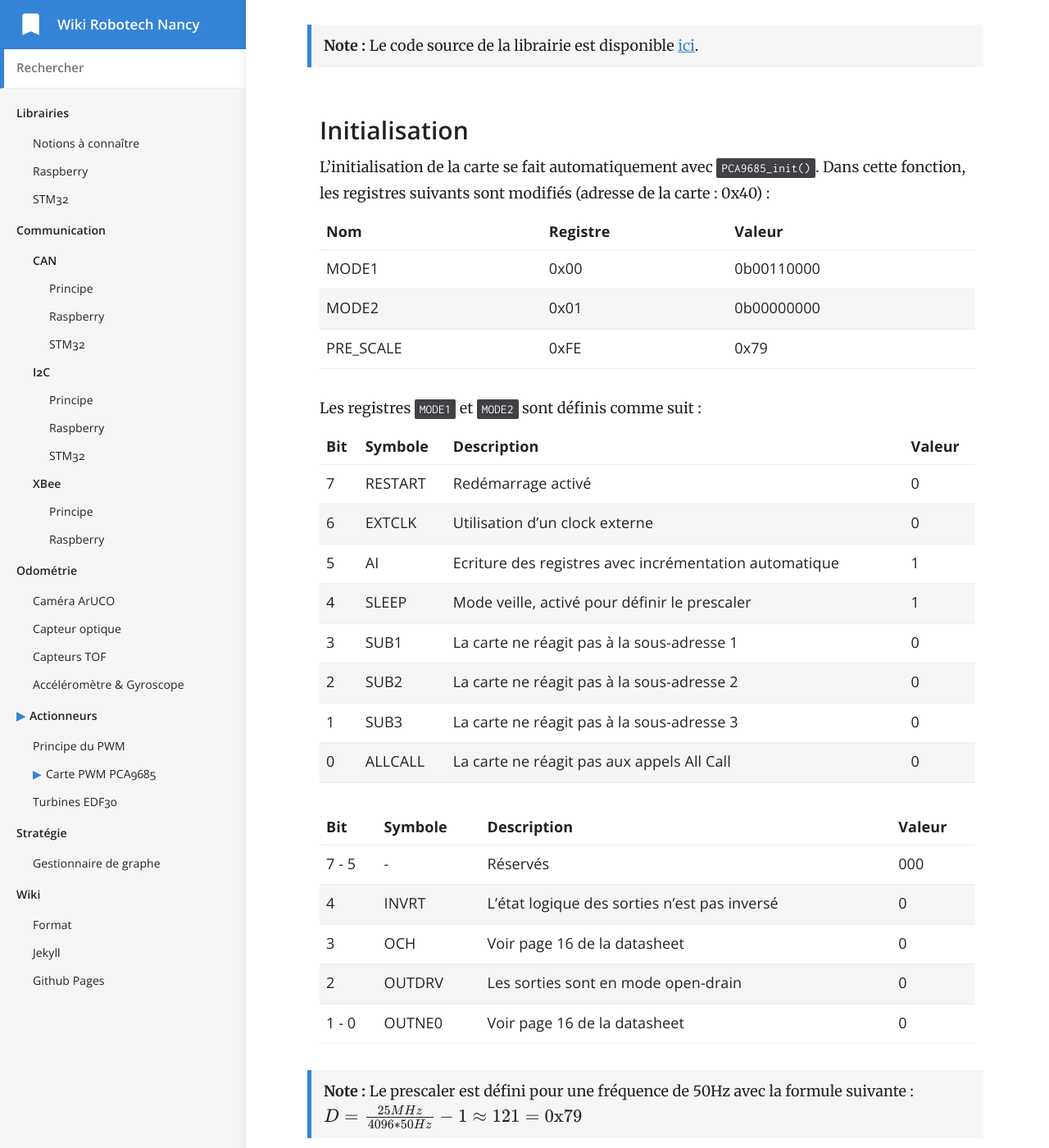
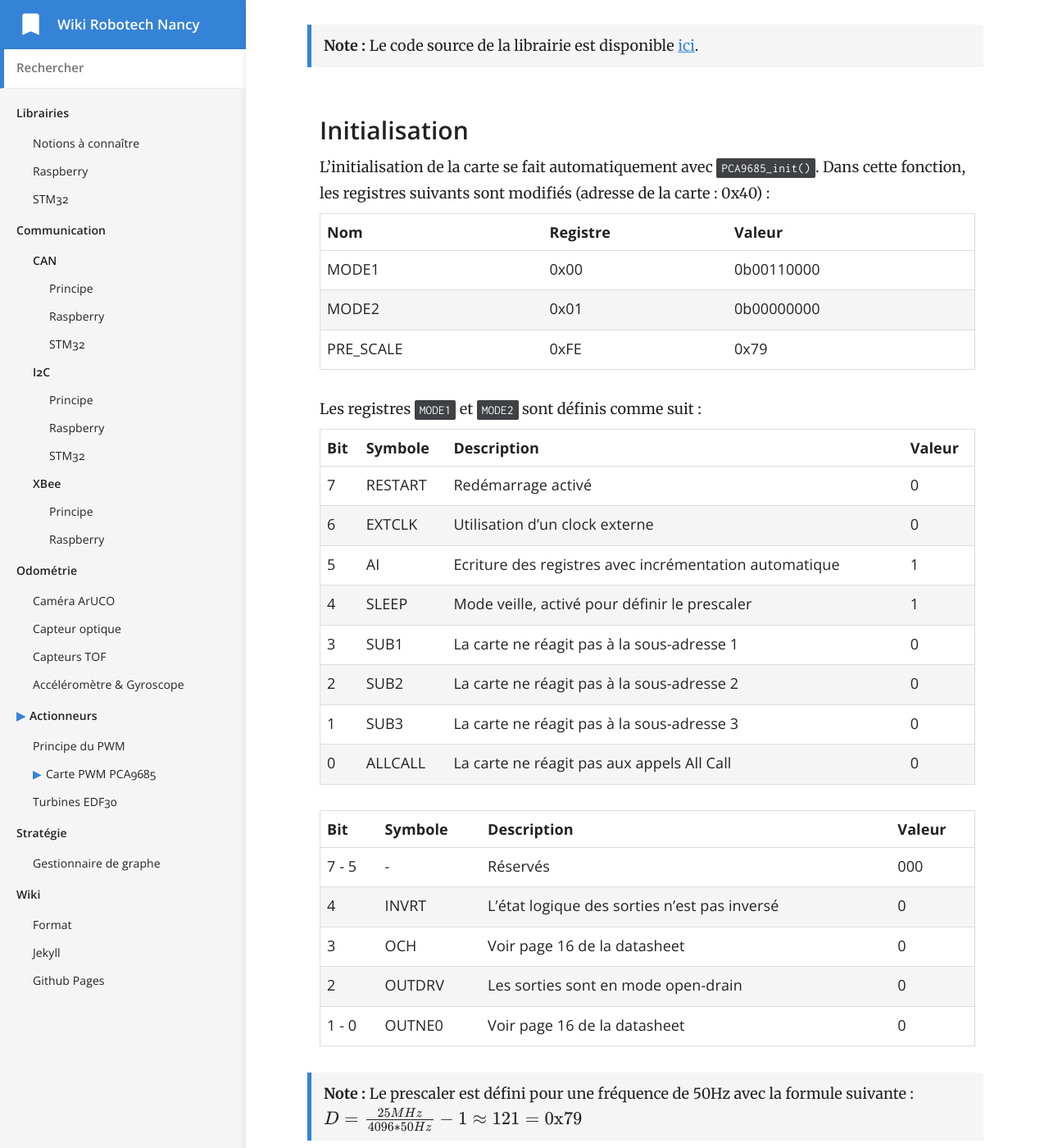
Before and after one commit to RobotechNancy/robotechnancy.github.io, a Jekyll site: the page built from _docs/actionneurs/pca9685.md, in a window 1280 px wide and 1400 px high, scrolled down 1256 px. Shown: the whole window at 82% size. Built offline with Jekyll 4.4.1, drawn with Linux system fonts in a browser that asks for light colours.

Commit message:
Style table automatique

```diff
--- a/_sass/_tables.scss
+++ b/_sass/_tables.scss
@@ -4,7 +4,7 @@ table {
 }
 
 tr {
-	border-bottom: 1px solid #EEE;
+	border: 1px solid var(--table-border-color);
 }
 
 tr:nth-child(even) {
--- a/css/main.scss
+++ b/css/main.scss
@@ -33,6 +33,7 @@ html {
         --nav-background-color: #f5f5f5;
 
         --content-color: #222;
+        --table-border-color: #ddd;
         --box-shadow-color: rgba(0, 0, 0, 0.1);
         --brand-colour-light: mix(#3583d6, #fff, 10%);
     }
@@ -43,6 +44,7 @@ html {
         --nav-background-color: #333232;
 
         --content-color: #fff;
+        --table-border-color: #444;
         --box-shadow-color: rgba(0, 0, 0, 0.3);
         --brand-colour-light: mix(#3583d6, #222, 10%);
     }
```
